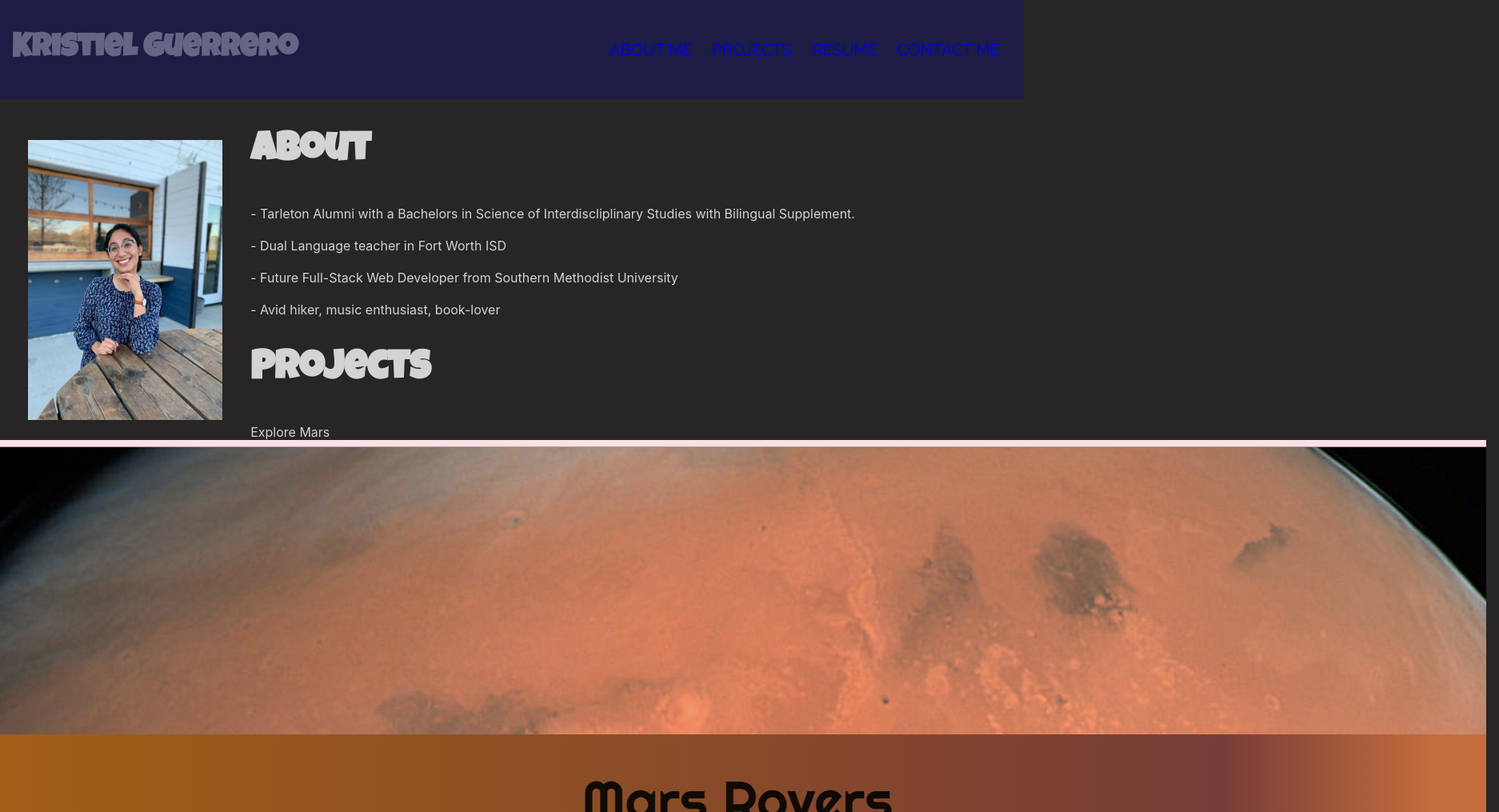
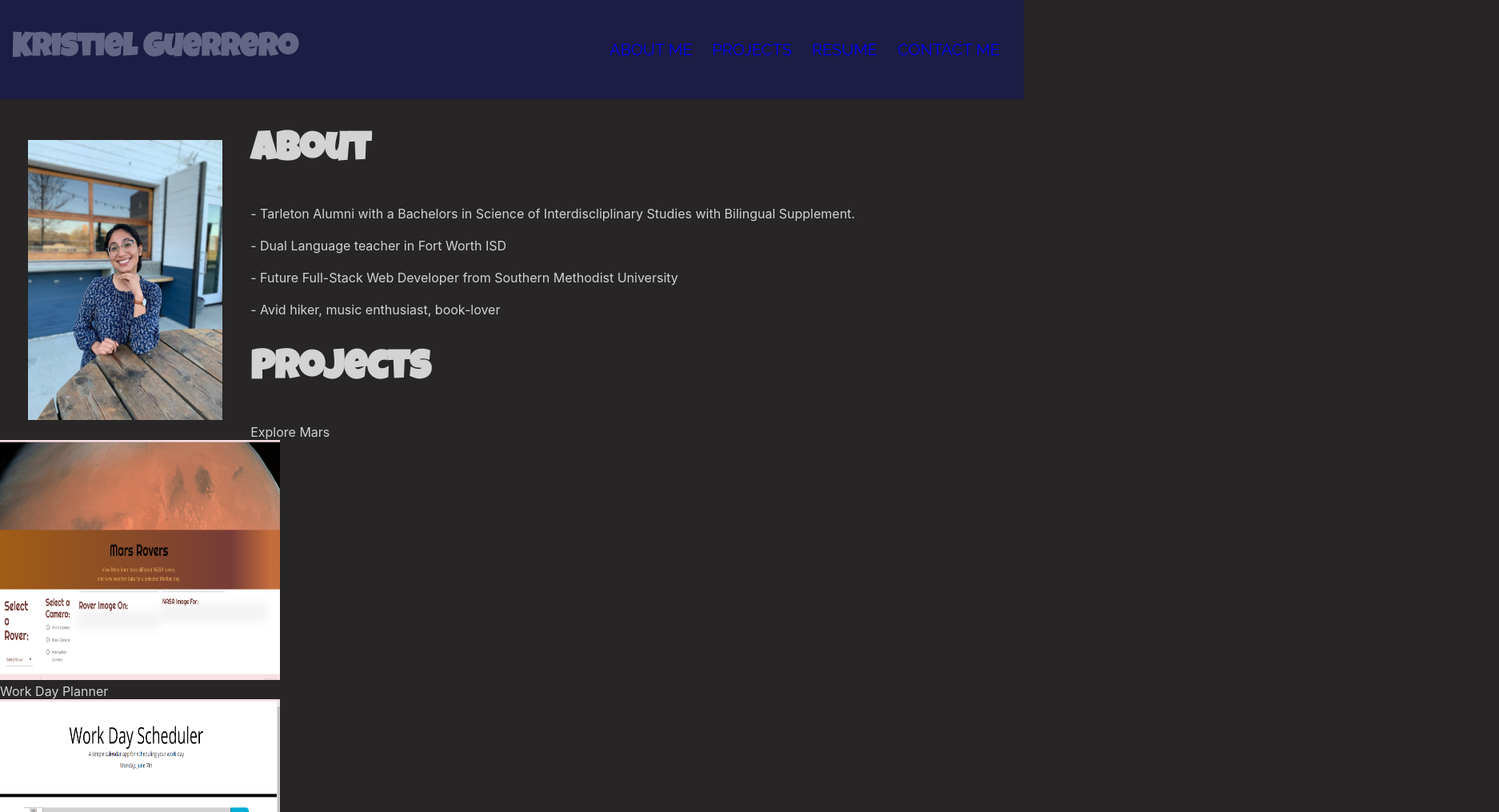
Before and after one commit to kristielguerrero/KGuerrero-portfolio, a React (Create React App) app in the folder kguerrero-portfolio/: page / in a window 1280 px wide. Shown: the top 1015 px of the page at 80% size, 1874 px wide, since content can reach past the window. Built offline with nearby package versions, Linux system fonts and the light colour scheme.

Commit message:
added styling to images to make smaller in projects section

```diff
--- a/kguerrero-portfolio/src/App.css
+++ b/kguerrero-portfolio/src/App.css
@@ -56,3 +56,12 @@ h2 {
   padding-right: 35px;
   flex-wrap: wrap;
 }
+
+#explore-mars,
+#planner,
+#horiseon,
+#community-sidekicks,
+#read-me {
+  width: 350px;
+  height: 300px;
+}
```
